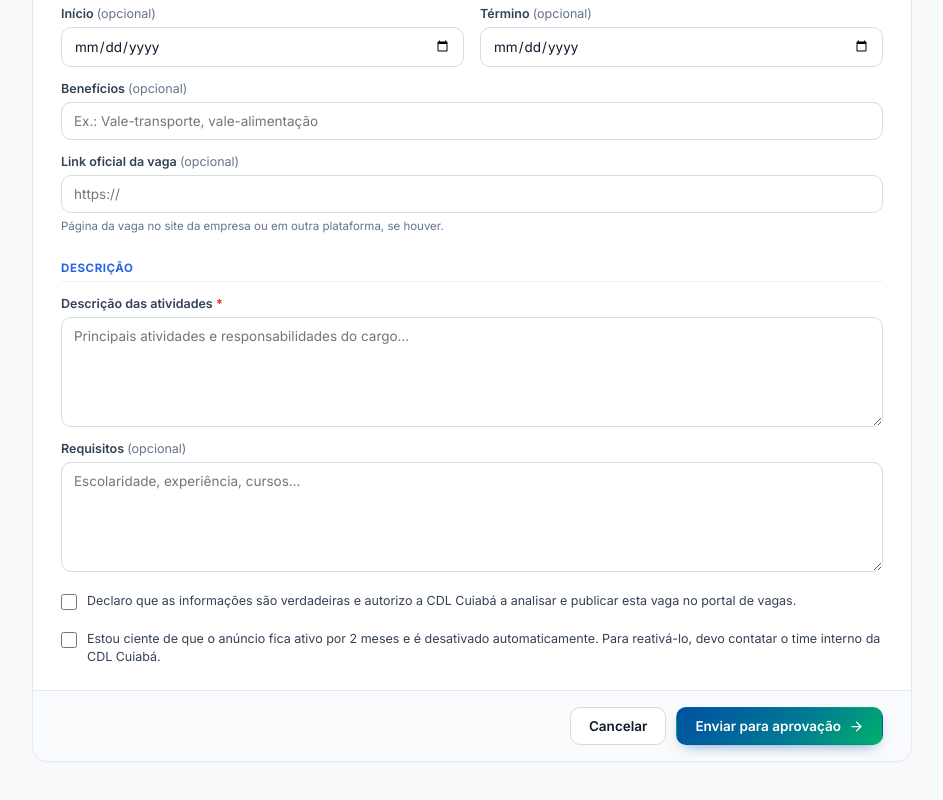
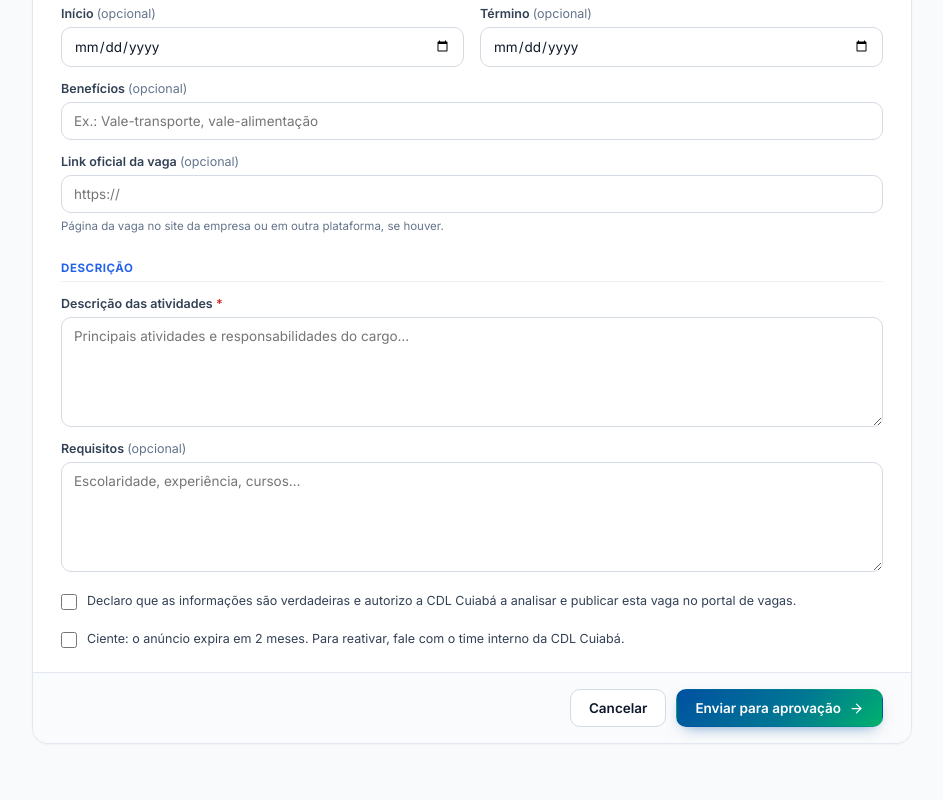
Before and after one commit to Samuethus/Projeto_VAGAS, a plain HTML site: page vagas/solicitar-vaga.html in a window 1280 px wide. Shown: the part 988-1788 px from the top of the page, without its empty margins (168-1111 px from the left). Drawn offline with Linux system fonts and the light colour scheme.

Commit message:
Solicitar vaga: texto da flag de validade encurtado para uma linha
Co-Authored-By: Claude Opus 5.5 <noreply@anthropic.com>

```diff
--- a/vagas/solicitar-vaga.html
+++ b/vagas/solicitar-vaga.html
@@ -293,7 +293,7 @@
             </label>
             <label class="campo-check">
               <input type="checkbox" name="cienteValidade" required>
-              <span>Estou ciente de que o anúncio fica ativo por 2 meses e é desativado automaticamente. Para reativá-lo, devo contatar o time interno da CDL Cuiabá.</span>
+              <span>Ciente: o anúncio expira em 2 meses. Para reativar, fale com o time interno da CDL Cuiabá.</span>
             </label>
           </div>
         </div>
```
